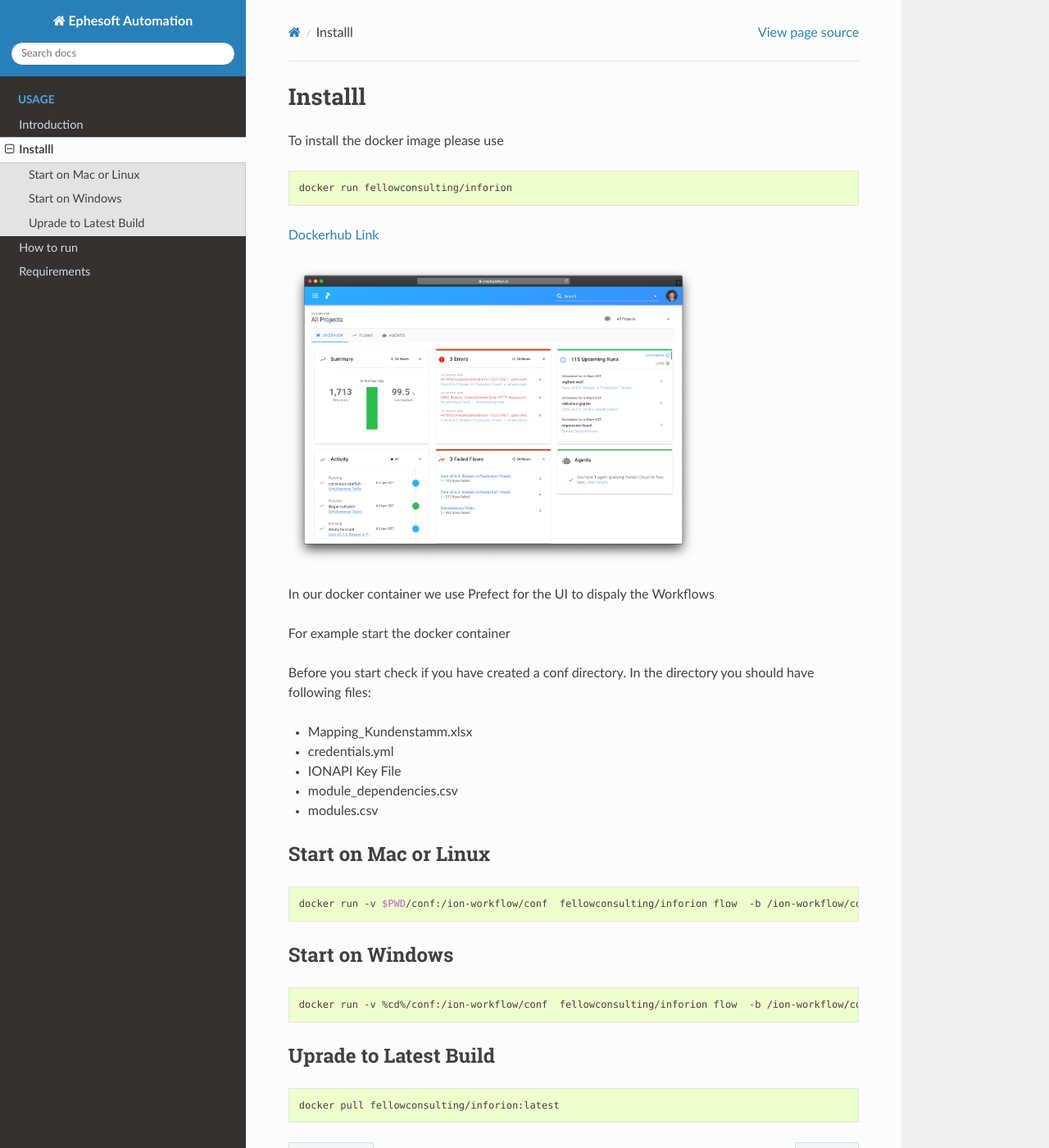
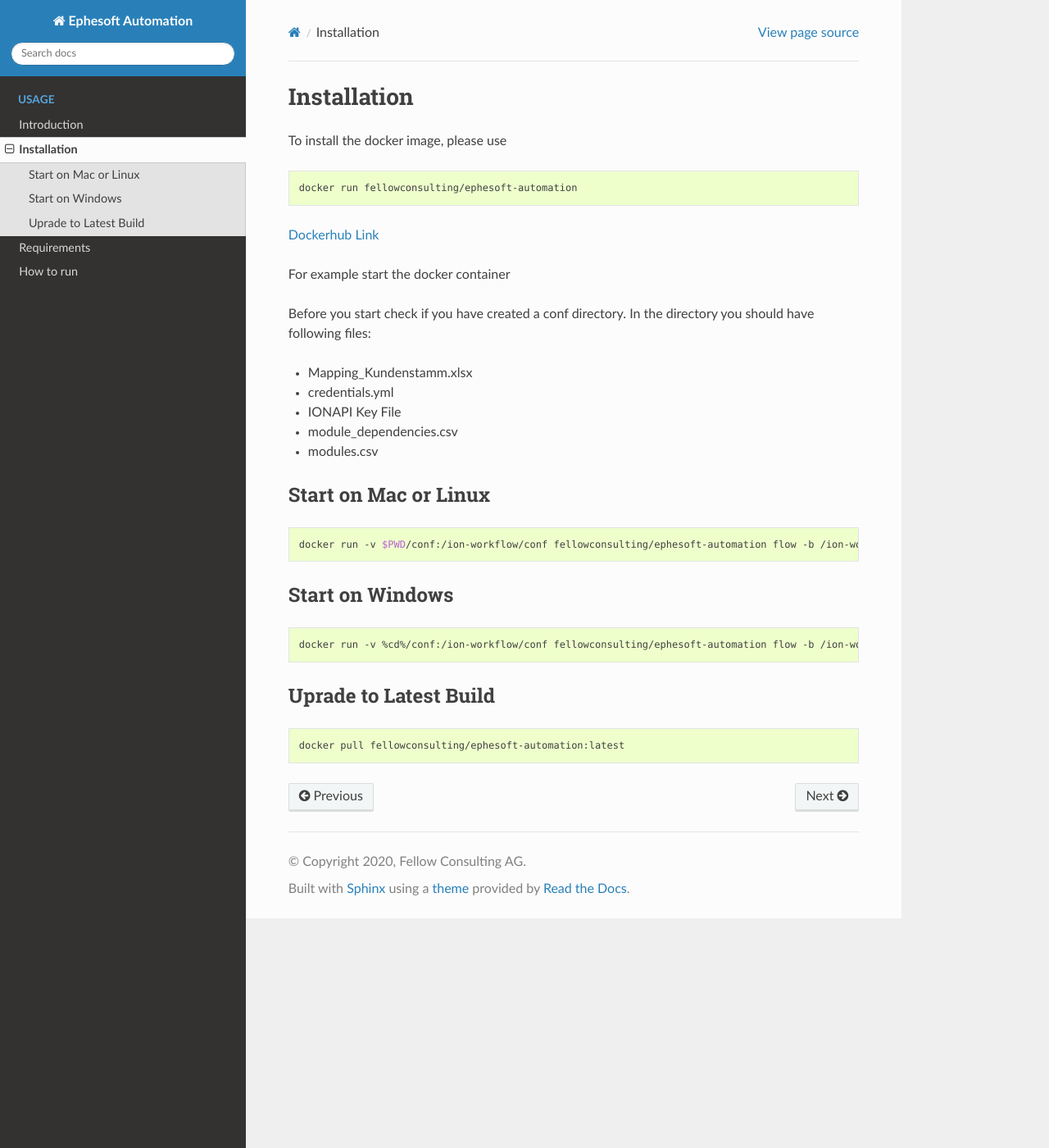
Before and after one commit to Fellow-Consulting-AG/ephesoft-automation, a Sphinx documentation site: the page built from docs/source/install.rst, in a window 1280 px wide and 1400 px high. Shown: the whole window at 82% size. Built offline with Sphinx 7.4.7 and the Read the Docs theme 2.0.0, drawn with Linux system fonts in a browser that asks for light colours; pages that are not in the unit, such as notebooks, are missing from menus.

Commit message:
doc changes

```diff
--- a/docs/source/index.rst
+++ b/docs/source/index.rst
@@ -14,8 +14,8 @@
 
    introduction
    install
+   requirements
    run
-   requirements
    cofigurationfiles
 
 
--- a/docs/source/install.rst
+++ b/docs/source/install.rst
@@ -1,20 +1,15 @@
-========
-Installl
-========
+============
+Installation
+============
 
-To install the docker image please use
+To install the docker image, please use
 
 .. code-block:: bash
 
-   docker run fellowconsulting/inforion
+   docker run fellowconsulting/ephesoft-automation
 
-`Dockerhub Link <https://hub.docker.com/r/fellowconsulting/inforion>`_
+`Dockerhub Link <https://hub.docker.com/r/fellowconsulting/ephesoft-automation>`_
 
-.. image:: image/dashboard-overview.png
-  :width: 500
-  :alt: Prefect.IO UI.
-
-In our docker container we use Prefect for the UI to dispaly the Workflows
 
 For example start the docker container
 
@@ -31,14 +26,14 @@
 =====================
 .. code-block:: bash
 
-   docker run -v $PWD/conf:/ion-workflow/conf  fellowconsulting/inforion flow  -b /ion-workflow/conf -c credentials.yml -m modules.csv -d module_dependencies.csv
+   docker run -v $PWD/conf:/ion-workflow/conf fellowconsulting/ephesoft-automation flow -b /ion-workflow/conf -c credentials.yml -m modules.csv -d module_dependencies.csv
 
 Start on Windows
 ================
 
 .. code-block:: bash
 
-   docker run -v %cd%/conf:/ion-workflow/conf  fellowconsulting/inforion flow  -b /ion-workflow/conf -c credentials.yml -m modules.csv -d module_dependencies.csv
+   docker run -v %cd%/conf:/ion-workflow/conf fellowconsulting/ephesoft-automation flow -b /ion-workflow/conf -c credentials.yml -m modules.csv -d module_dependencies.csv
 
 
 
@@ -49,4 +44,4 @@
 
 .. code-block:: bash
 
-   docker pull fellowconsulting/inforion:latest
+   docker pull fellowconsulting/ephesoft-automation:latest
--- a/docs/source/introduction.rst
+++ b/docs/source/introduction.rst
@@ -2,6 +2,6 @@
 Introduction
 ============
 
-InforFlow is a wrapper library to create Prefect based flows to migrate data from MS-SQL Sever to Infor M3.
+Ephesoft-Automation is a wrapper library to create an automatic test for  all the Batch Instances in Ephesoft that you choose.
 
-It is using Prefect library to create flows and uses InforION library to tranform and load data to M3.
+The library compares extracted results from Ephesoft with original values provided in csv files and output comparison results in an Excel file.
--- a/docs/source/run.rst
+++ b/docs/source/run.rst
@@ -59,5 +59,5 @@
  code . . .
 
 - with **docker run** you can run your image as a container
-- **-v** we are mounting our local directory to docker container, so it can use files from this directory.
+- **-v** we are mounting our local directory to docker container, so it can use files from this directory
 - with **compare** we are adding the configuration files that are missing inside the Docker ecosystem
```
